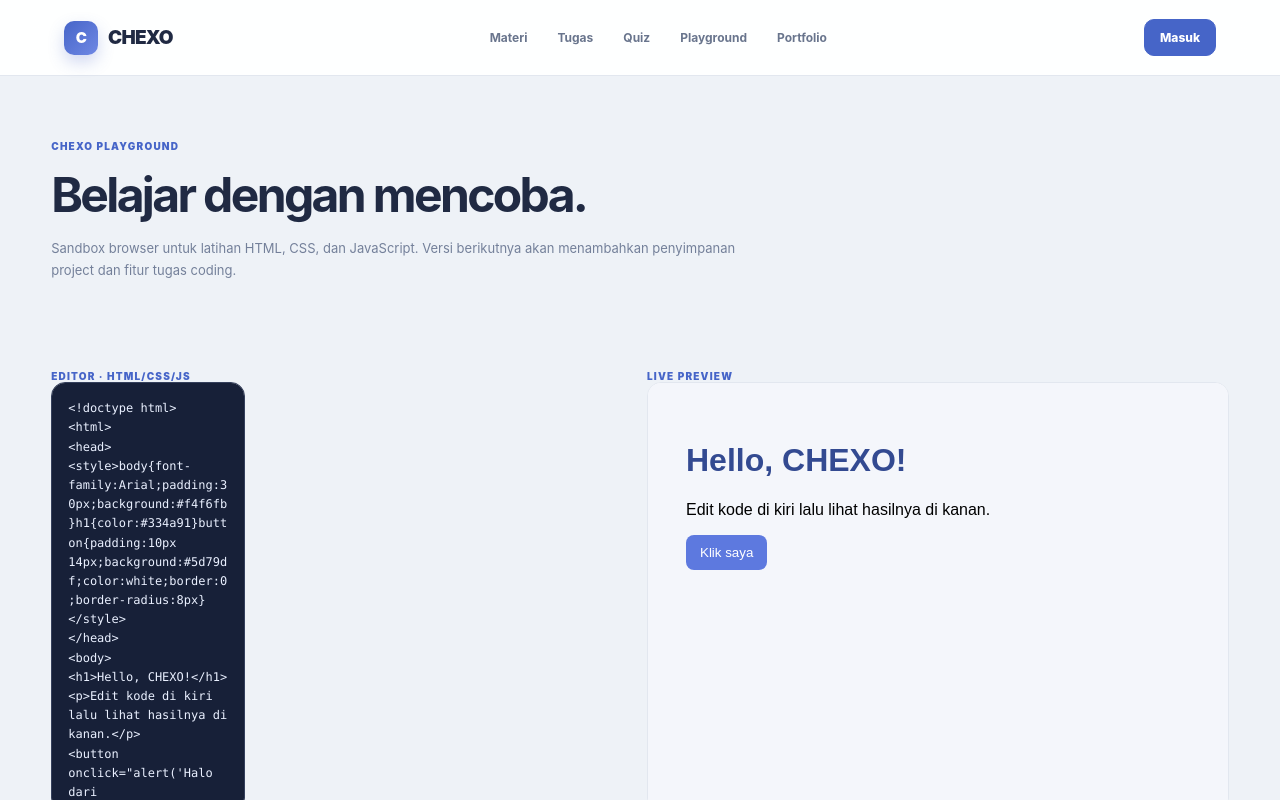
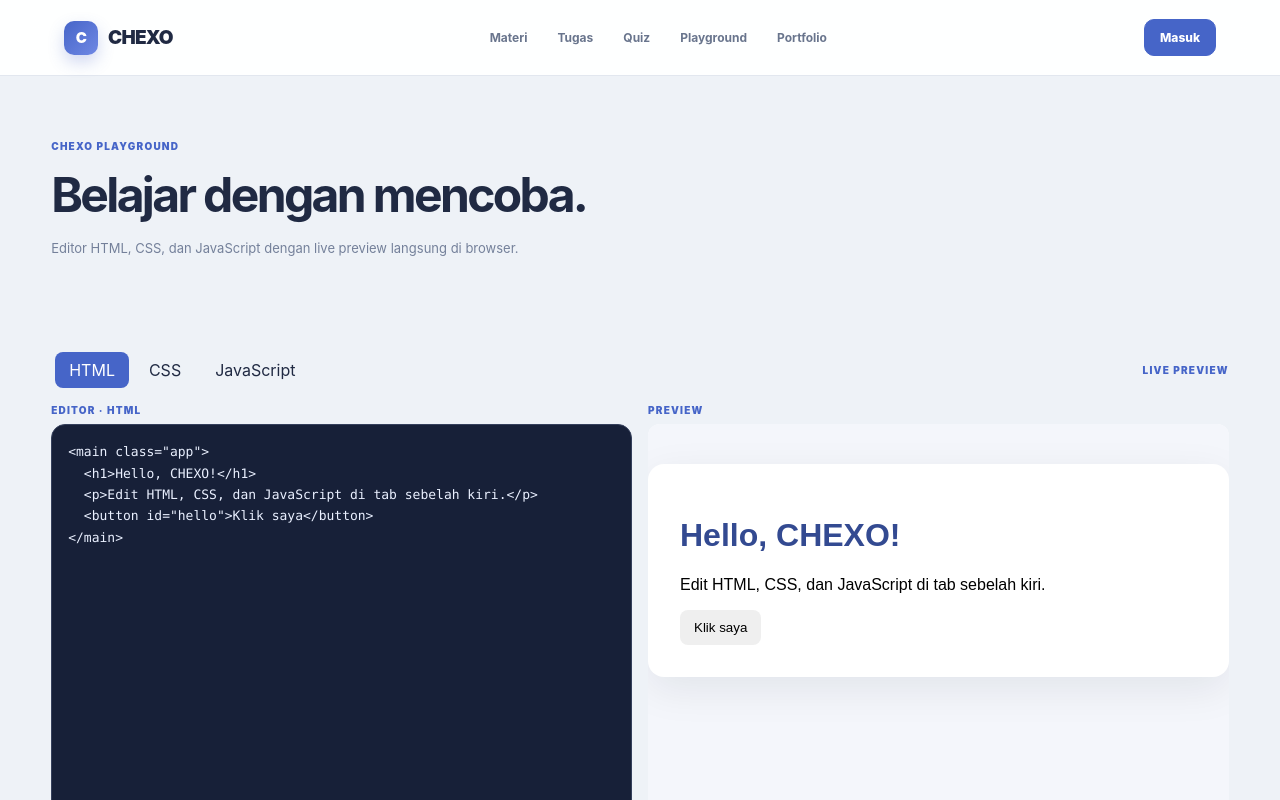
Before and after one commit to YuzakiNetwork/inf-chexo, a Next.js app: page /playground in a window 1280 px wide. Shown: the top 800 px of the page. Built offline with nearby package versions, Linux system fonts and the light colour scheme.

Commit message:
feat(playground): split HTML CSS JS editors with live preview

```diff
--- a/app/playground/page.tsx
+++ b/app/playground/page.tsx
@@ -1,5 +1,88 @@
 'use client';
-import { useState } from 'react';
+
+import { useMemo, useState } from 'react';
 import { Shell } from '@/components/shell';
-const starter=`<!doctype html>\n<html>\n<head>\n<style>body{font-family:Arial;padding:30px;background:#f4f6fb}h1{color:#334a91}button{padding:10px 14px;background:#5d79df;color:white;border:0;border-radius:8px}</style>\n</head>\n<body>\n<h1>Hello, CHEXO!</h1>\n<p>Edit kode di kiri lalu lihat hasilnya di kanan.</p>\n<button onclick="alert('Halo dari JavaScript!')">Klik saya</button>\n</body>\n</html>`;
-export default function Playground(){const [code,setCode]=useState(starter);return <Shell><div className="container"><section className="page-head"><div className="eyebrow">CHEXO Playground</div><h1>Belajar dengan mencoba.</h1><p>Sandbox browser untuk latihan HTML, CSS, dan JavaScript. Versi berikutnya akan menambahkan penyimpanan project dan fitur tugas coding.</p></section><section className="section"><div className="code-layout"><div><div className="tag">Editor · HTML/CSS/JS</div><textarea className="editor" spellCheck={false} value={code} onChange={e=>setCode(e.target.value)}/></div><div><div className="tag">Live preview</div><iframe className="preview" title="CHEXO Playground Preview" srcDoc={code}/></div></div></section></div></Shell>}
+
+const starterHtml = `<main class="app">
+  <h1>Hello, CHEXO!</h1>
+  <p>Edit HTML, CSS, dan JavaScript di tab sebelah kiri.</p>
+  <button id="hello">Klik saya</button>
+</main>`;
+
+const starterCss = `body {
+  margin: 0;
+  font-family: Arial, sans-serif;
+  background: #f4f6fb;
+}
+
+.app {
+  max-width: 640px;
+  margin: 40px auto;
+  padding: 32px;
+  border-radius: 16px;
+  background: white;
+  box-shadow: 0 12px 40px rgba(15, 23, 42, .08);
+}
+
+h1 { color: #334a91; }
+button { padding: 10px 14px; border: 0; border-radius: 8px; cursor: pointer; }`;
+
+const starterJs = `document.querySelector('#hello')?.addEventListener('click', () => {
+  alert('Halo dari JavaScript!');
+});`;
+
+type Tab = 'html' | 'css' | 'js';
+
+export default function Playground() {
+  const [tab, setTab] = useState<Tab>('html');
+  const [html, setHtml] = useState(starterHtml);
+  const [css, setCss] = useState(starterCss);
+  const [js, setJs] = useState(starterJs);
+
+  const code = tab === 'html' ? html : tab === 'css' ? css : js;
+  const setCode = tab === 'html' ? setHtml : tab === 'css' ? setCss : setJs;
+
+  const preview = useMemo(() => `<!doctype html>
+<html>
+<head><meta charset="utf-8"><meta name="viewport" content="width=device-width,initial-scale=1"><style>${css}</style></head>
+<body>${html}<script>${js.replace(/<\/script>/gi, '<\\/script>')}<\/script></body>
+</html>`, [html, css, js]);
+
+  return <Shell><div className="container">
+    <section className="page-head">
+      <div className="eyebrow">CHEXO Playground</div>
+      <h1>Belajar dengan mencoba.</h1>
+      <p>Editor HTML, CSS, dan JavaScript dengan live preview langsung di browser.</p>
+    </section>
+
+    <section className="section">
+      <div className="playground-toolbar" style={{display:'flex',alignItems:'center',justifyContent:'space-between',gap:12,marginBottom:12}}>
+        <div className="playground-tabs" role="tablist" aria-label="Bahasa pemrograman">
+          {([['html','HTML'],['css','CSS'],['js','JavaScript']] as const).map(([value,label]) => <button key={value} type="button" role="tab" aria-selected={tab === value} onClick={() => setTab(value)} className={`playground-tab ${tab === value ? 'active' : ''}`}>{label}</button>)}
+        </div>
+        <span className="tag">Live Preview</span>
+      </div>
+
+      <div className="playground-layout" style={{display:'grid',gridTemplateColumns:'minmax(0,1fr) minmax(0,1fr)',gap:16}}>
+        <div className="playground-editor-panel">
+          <div className="tag" style={{marginBottom:8}}>Editor · {tab === 'html' ? 'HTML' : tab === 'css' ? 'CSS' : 'JavaScript'}</div>
+          <textarea className="editor playground-editor" spellCheck={false} value={code} onChange={e => setCode(e.target.value)} aria-label={`${tab} code editor`} />
+        </div>
+        <div className="playground-preview-panel">
+          <div className="tag" style={{marginBottom:8}}>Preview</div>
+          <iframe className="preview playground-preview" title="CHEXO Playground Preview" srcDoc={preview} sandbox="allow-scripts" />
+        </div>
+      </div>
+    </section>
+
+    <style jsx>{`
+      .playground-tabs { display:flex; gap:6px; padding:4px; border:1px solid var(--border); border-radius:12px; width:max-content; }
+      .playground-tab { border:0; background:transparent; border-radius:8px; padding:8px 14px; cursor:pointer; font:inherit; color:inherit; }
+      .playground-tab.active { background:var(--primary); color:white; }
+      .playground-editor { width:100%; min-height:520px; resize:vertical; box-sizing:border-box; font-family:ui-monospace,SFMono-Regular,Menlo,monospace; font-size:13px; line-height:1.65; tab-size:2; }
+      .playground-preview { width:100%; min-height:520px; border:1px solid var(--border); border-radius:12px; background:white; }
+      @media (max-width: 900px) { .playground-layout { grid-template-columns:1fr !important; } .playground-editor,.playground-preview { min-height:420px; } }
+      @media (max-width: 520px) { .playground-toolbar { align-items:flex-start !important; flex-direction:column; } .playground-tabs { width:100%; } .playground-tab { flex:1; } }
+    `}</style>
+  </div></Shell>;
+}
```
